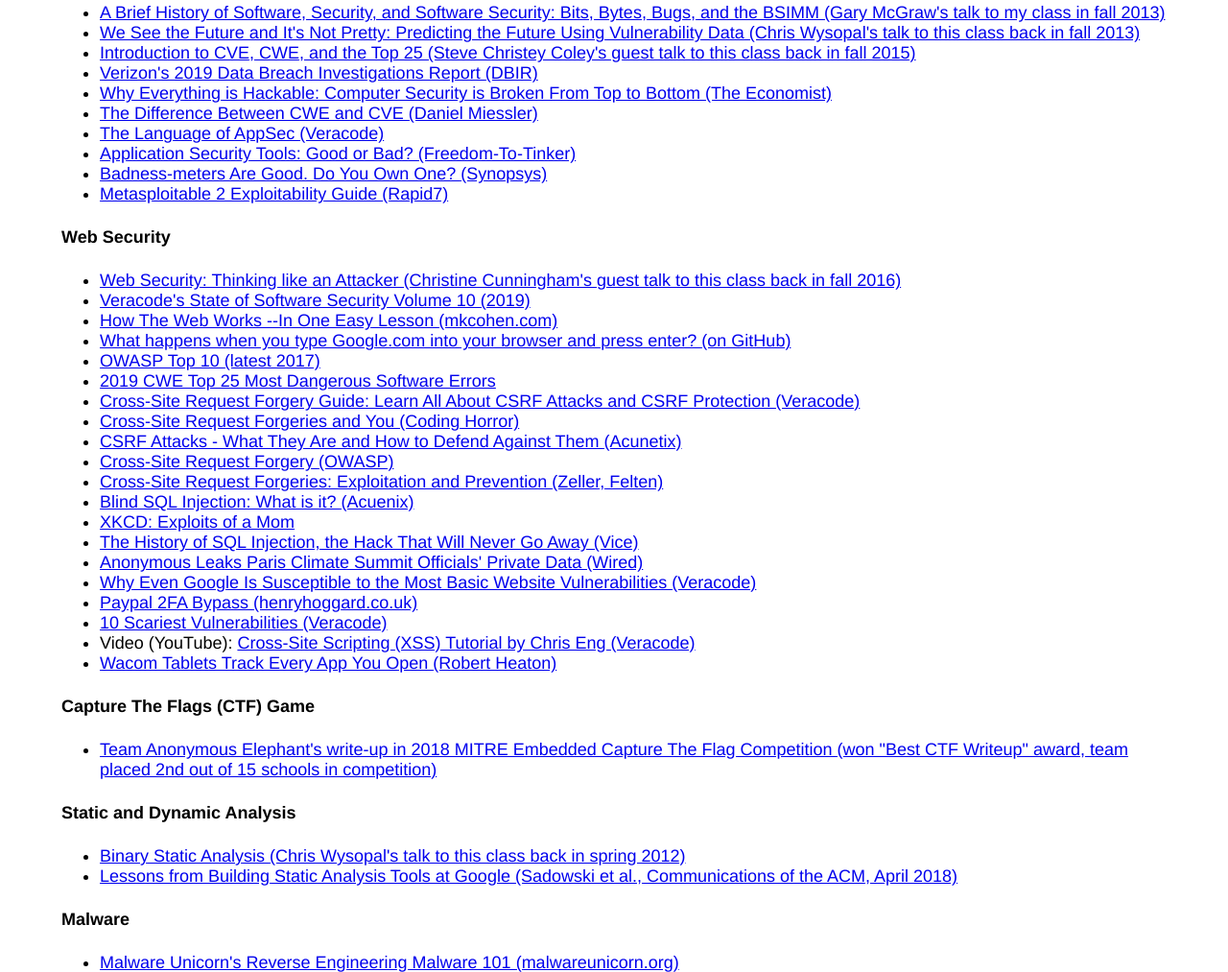
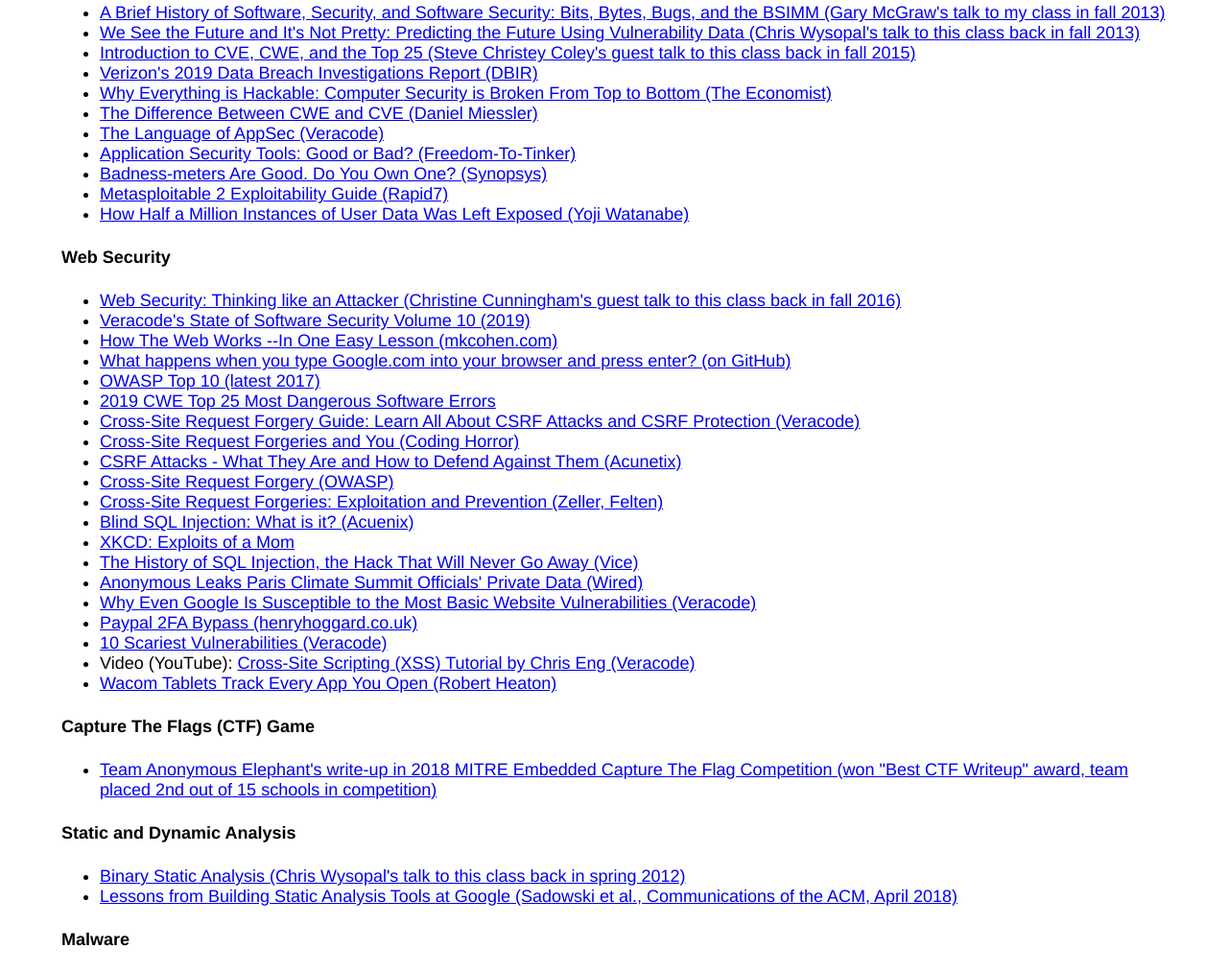
Before and after one commit to ITh4cker/DefenseAgainstTheDarkArts, a plain HTML site: page readings/index.html in a window 1280 px wide. Shown: the part 1476-2489 px from the top of the page at 96% size. Drawn offline with Linux system fonts and the light colour scheme.

Commit message:
Added Yoji's work

```diff
--- a/readings/index.html
+++ b/readings/index.html
@@ -148,6 +148,7 @@
 				target="_blank">Badness-meters Are Good. Do You Own One? (Synopsys)</a></li>
 		<li><a href="https://community.rapid7.com/docs/DOC-1875" target="_blank">Metasploitable 2 Exploitability Guide
 				(Rapid7)</a></li>
+		<li><a href="https://www.yojiwatanabe.com/vulnerability_reports/" target="_blank">How Half a Million Instances of User Data Was Left Exposed (Yoji Watanabe)</a></li>
 	</ul>
 
 	<h4 id="module6">Web Security</h4>
```
